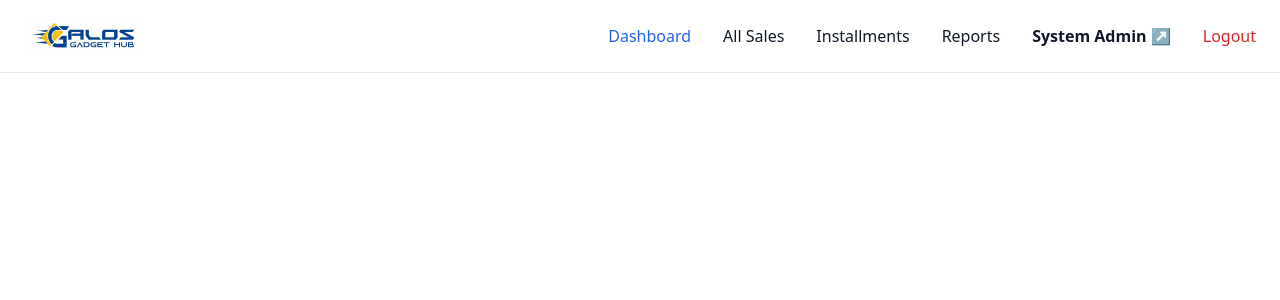
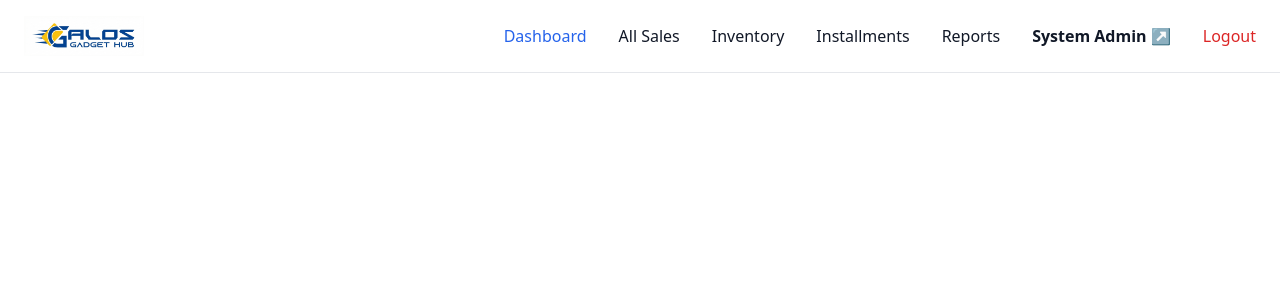
Before and after one commit to johnaljennegalos/django-pos-scanner, a Django app: page / in a window 1280 px wide. Shown: the top 300 px of the page. Run offline with Django 5.2, Linux system fonts and the light colour scheme; the visitor is signed in with stand-in values (Sample User, id 1); some libraries are stand-ins or nearby versions.

Commit message:
refactor: refactor the navbar and added an inventory for manager

```diff
--- a/accounts/templates/accounts/navbar.html
+++ b/accounts/templates/accounts/navbar.html
@@ -14,6 +14,7 @@
 
         <li><a href="#" class="block py-2 px-3 text-white bg-blue-700 rounded md:bg-transparent md:text-blue-600 md:p-0">Dashboard</a></li>
         <li><a href="#" class="block py-2 px-3 text-gray-900 rounded hover:bg-gray-100 md:hover:text-blue-600 md:p-0">All Sales</a></li>
+        <li><a href="{% url 'branch_inventory' %}" class="block py-2 px-3 text-gray-900 rounded hover:bg-gray-100 md:hover:text-blue-600 md:p-0">Inventory</a></li>
         <li><a href="#" class="block py-2 px-3 text-gray-900 rounded hover:bg-gray-100 md:hover:text-blue-600 md:p-0">Installments</a></li>
         <li><a href="#" class="block py-2 px-3 text-gray-900 rounded hover:bg-gray-100 md:hover:text-blue-600 md:p-0">Reports</a></li>
 
```
